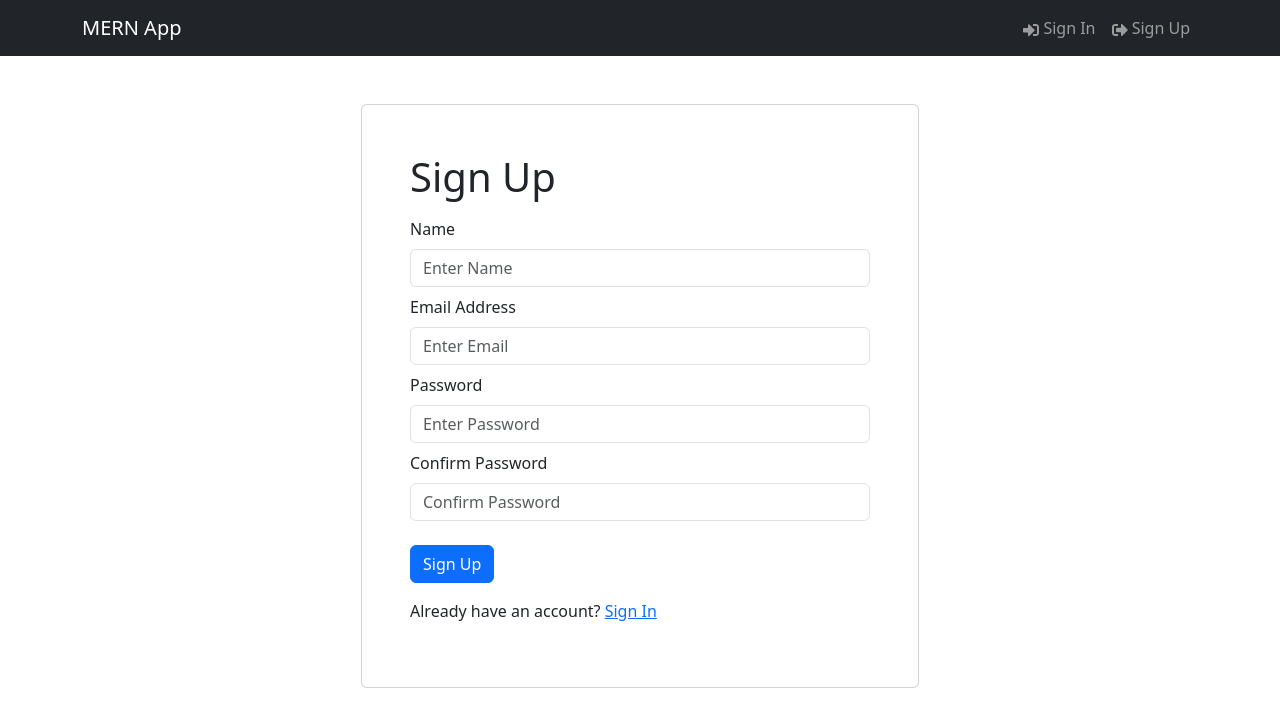
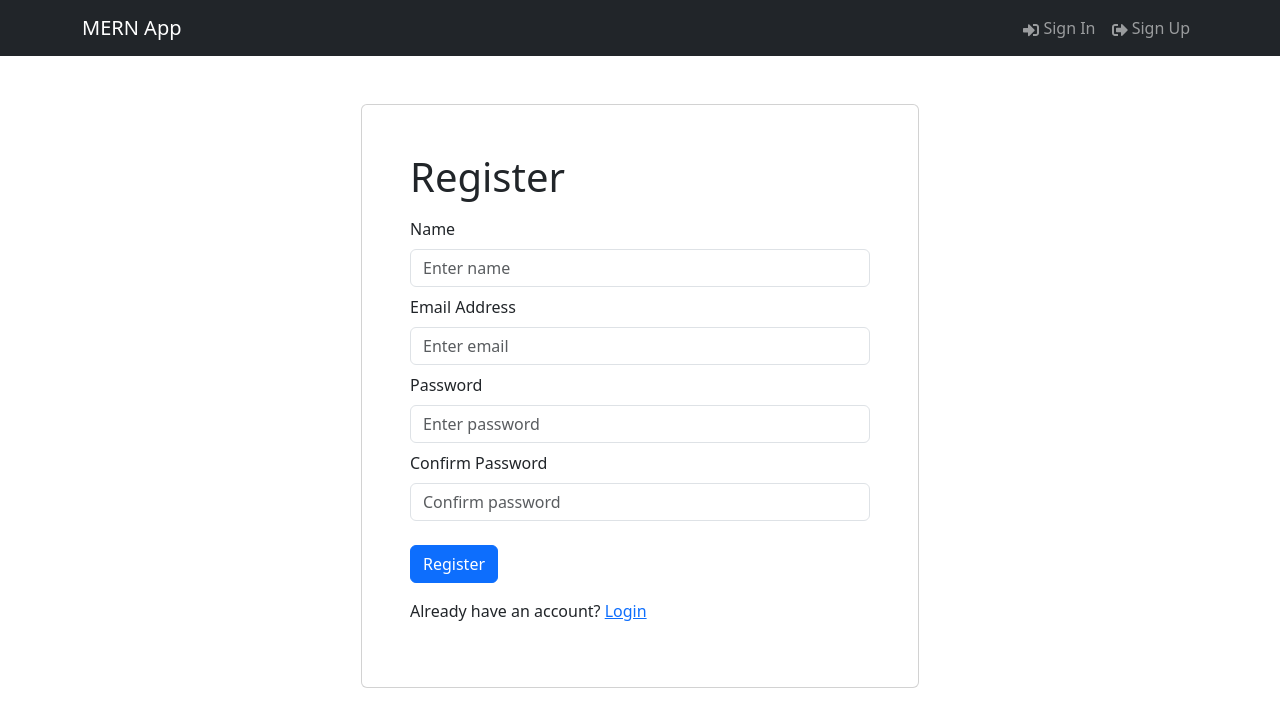
Before and after one commit to FaiqueMZM/SyntaxErreurTraining, a React (Vite) app in the folder MERN-Auth/frontend/: page /register in a window 1280 px wide. Shown: the top 726 px of the page. Built offline with nearby package versions, Linux system fonts and the light colour scheme.

Commit message:
MERN-Auth

```diff
--- a/MERN-Auth/frontend/src/screens/RegisterScreen.jsx
+++ b/MERN-Auth/frontend/src/screens/RegisterScreen.jsx
@@ -1,29 +1,29 @@
-import { useState, useEffect } from "react";
-import { Link, useNavigate } from "react-router-dom";
-import { Form, Button, Row, Col } from "react-bootstrap";
-import { useSelector, useDispatch } from "react-redux";
-import FormContainer from "../components/FormContainer";
-import { toast } from "react-toastify";
-import Loader from "../components/Loader";
-import { useRegisterMutation } from "../slices/usersApiSlice";
-import { setCredentials } from "../slices/authSlice";
+import { useState, useEffect } from 'react';
+import { Form, Button, Row, Col } from 'react-bootstrap';
+import FormContainer from '../components/FormContainer';
+import Loader from '../components/Loader';
+import { Link, useNavigate } from 'react-router-dom';
+import { useDispatch, useSelector } from 'react-redux';
+import { useRegisterMutation } from '../slices/usersApiSlice';
+import { setCredentials } from '../slices/authSlice';
+import { toast } from 'react-toastify';
 
 const RegisterScreen = () => {
-    const [name, setName] = useState("");
-    const [email, setEmail] = useState("");
-    const [password, setPassword] = useState("");
-    const [confirmPassword, setConfirmPassword] = useState("");
+  const [name, setName] = useState('');
+  const [email, setEmail] = useState('');
+  const [password, setPassword] = useState('');
+  const [confirmPassword, setConfirmPassword] = useState('');
 
+  const dispatch = useDispatch();
   const navigate = useNavigate();
-    const dispatch = useDispatch();
+
+  const [register, { isLoading }] = useRegisterMutation();
 
   const { userInfo } = useSelector((state) => state.auth);
 
-    const [register, { isLoading }] = useRegisterMutation();
-
   useEffect(() => {
     if (userInfo) {
-            navigate("/");
+      navigate('/');
     }
   }, [navigate, userInfo]);
 
@@ -31,69 +31,72 @@ const RegisterScreen = () => {
     e.preventDefault();
 
     if (password !== confirmPassword) {
-            toast.error("Passwords do not match");
+      toast.error('Passwords do not match');
     } else {
       try {
         const res = await register({ name, email, password }).unwrap();
         dispatch(setCredentials({ ...res }));
-                navigate("/");
+        navigate('/');
       } catch (err) {
         toast.error(err?.data?.message || err.error);
       }
     }
   };
-
   return (
     <FormContainer>
-            <h1>Sign Up</h1>
+      <h1>Register</h1>
       <Form onSubmit={submitHandler}>
-                <Form.Group className="my-2" controlId="name">
+        <Form.Group className='my-2' controlId='name'>
           <Form.Label>Name</Form.Label>
           <Form.Control
-                        type="text"
-                        placeholder="Enter Name"
+            type='name'
+            placeholder='Enter name'
             value={name}
-                        onChange={(e) => setName(e.target.target)}
+            onChange={(e) => setName(e.target.value)}
           ></Form.Control>
         </Form.Group>
-                <Form.Group className="my-2" controlId="email">
+
+        <Form.Group className='my-2' controlId='email'>
           <Form.Label>Email Address</Form.Label>
           <Form.Control
-                        type="email"
-                        placeholder="Enter Email"
+            type='email'
+            placeholder='Enter email'
             value={email}
-                        onChange={(e) => setEmail(e.target.target)}
+            onChange={(e) => setEmail(e.target.value)}
           ></Form.Control>
         </Form.Group>
-                <Form.Group className="my-2" controlId="password">
+
+        <Form.Group className='my-2' controlId='password'>
           <Form.Label>Password</Form.Label>
           <Form.Control
-                        type="password"
-                        placeholder="Enter Password"
+            type='password'
+            placeholder='Enter password'
             value={password}
-                        onChange={(e) => setPassword(e.target.target)}
+            onChange={(e) => setPassword(e.target.value)}
           ></Form.Control>
         </Form.Group>
-                <Form.Group className="my-2" controlId="confirmPassword">
+        <Form.Group className='my-2' controlId='confirmPassword'>
           <Form.Label>Confirm Password</Form.Label>
           <Form.Control
-                        type="password"
-                        placeholder="Confirm Password"
+            type='password'
+            placeholder='Confirm password'
             value={confirmPassword}
-                        onChange={(e) => setConfirmPassword(e.target.target)}
+            onChange={(e) => setConfirmPassword(e.target.value)}
           ></Form.Control>
         </Form.Group>
+
+        <Button type='submit' variant='primary' className='mt-3'>
+          Register
+        </Button>
+
         {isLoading && <Loader />}
-                <Button type="submit" variant="primary" className="mt-3">
-                    Sign Up
-                </Button>
-                <Row className="py-3">
+      </Form>
+
+      <Row className='py-3'>
         <Col>
-                        Already have an account?{" "}
-                        <Link to="/login">Sign In</Link>
+          Already have an account? <Link to={`/login`}>Login</Link>
         </Col>
       </Row>
-            </Form>
     </FormContainer>
   );
 };
```
Lines whose indentation alone changed are shown as unchanged.
